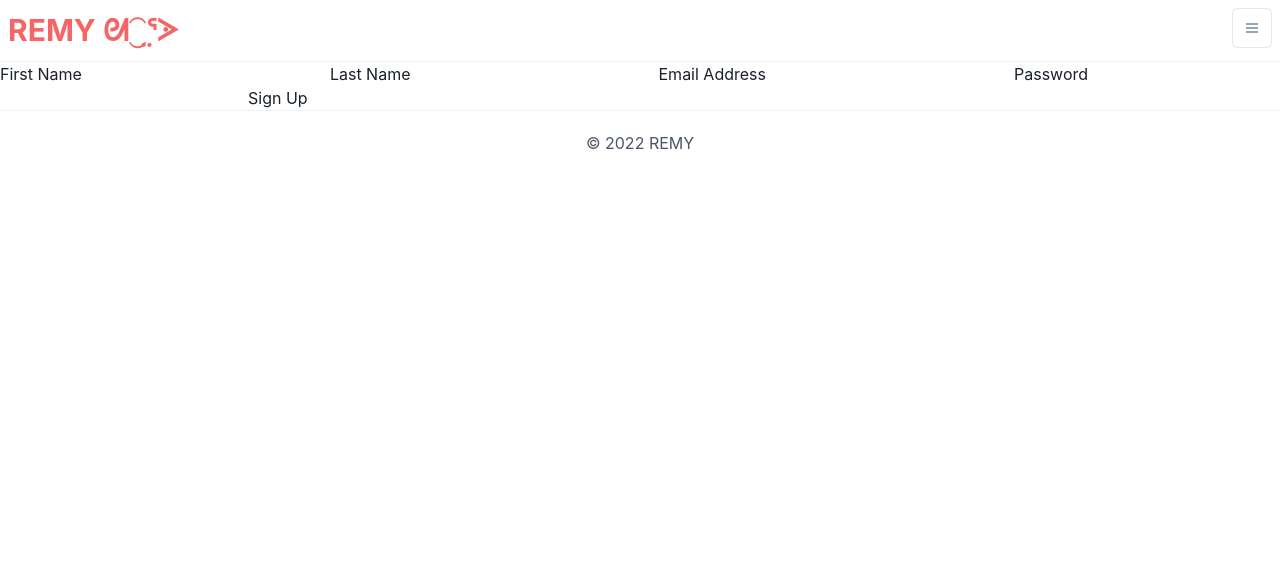
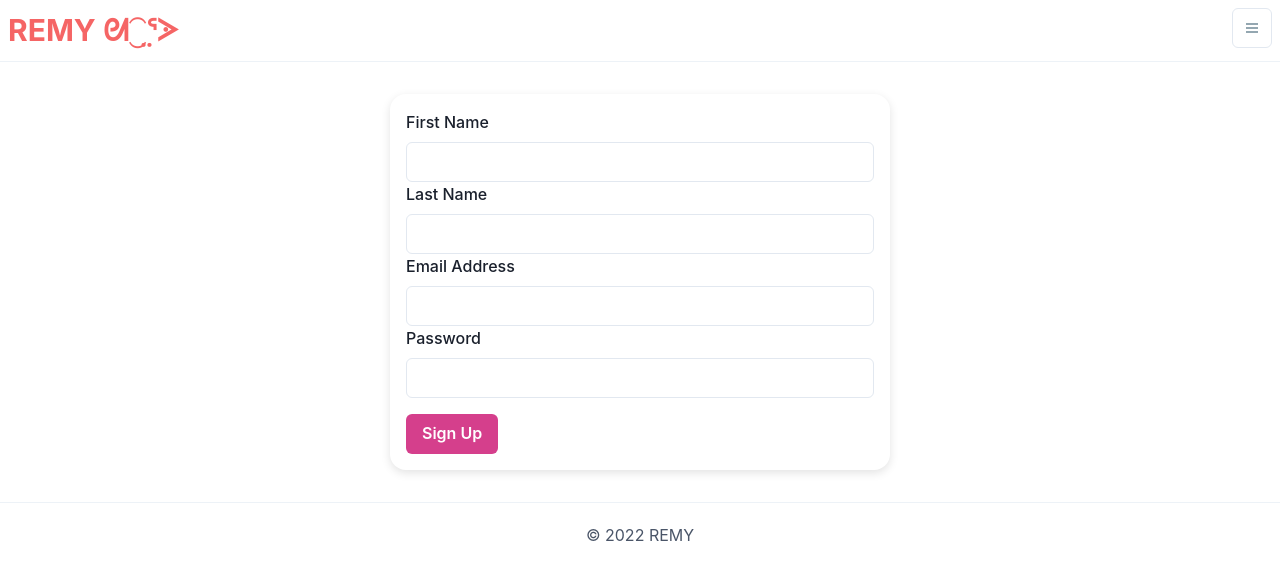
Before and after one commit to RemyCapstone/capstone, a Next.js app: page /signup in a window 1280 px wide. Shown: the top 580 px of the page. Built offline with nearby package versions, Linux system fonts and the light colour scheme.

Commit message:
Add styling to signup form and refactor Formik

```diff
--- a/components/SignupForm.js
+++ b/components/SignupForm.js
@@ -1,5 +1,15 @@
-import { useFormik } from 'formik';
+import { Fragment } from 'react';
+import { useFormik, Form, Field, Formik } from 'formik';
 import * as Yup from 'yup';
+
+import styles from './SignupForm.module.css'
+import {
+    FormControl,
+    FormLabel,
+    FormErrorMessage,
+    Input,
+    Button,
+} from '@chakra-ui/react'
 
 /*
 * @returns a form to be used for signing a user up.
@@ -17,44 +27,87 @@ const SignupForm = (props) => {
     * Validation via Yup
     * See here: https://formik.org/docs/tutorial#schema-validation-with-yup
     */
-    const formik = useFormik({
-        initialValues: {
+    // const formik = useFormik({
+    //     initialValues: {
+    //       firstName: '',
+    //       lastName: '',
+    //       email: '',
+    //       password: ''
+    //     },
+    //     validationSchema: Yup.object({
+    //       firstName: Yup.string()
+    //         .required('Required*'),
+    //       lastName: Yup.string()
+    //         .required('Required*'),
+    //       email: Yup.string().email('Invalid email address').required('Required'),
+    //       password: Yup.string()
+    //         .required('Required*')
+    //     }),
+    //     onSubmit: values => {
+    //       submitHandler(values);
+    //     },
+    // });
+
+    // initialValues: {
+    //     firstName: '',
+    //     lastName: '',
+    //     email: '',
+    //     password: ''
+    //   },
+    //   validationSchema: Yup.object({
+    //     firstName: Yup.string()
+    //       .required('Required*'),
+    //     lastName: Yup.string()
+    //       .required('Required*'),
+    //     email: Yup.string().email('Invalid email address').required('Required'),
+    //     password: Yup.string()
+    //       .required('Required*')
+    //   }),
+    //   onSubmit: values => {
+    //     submitHandler(values);
+    //   },
+
+    return (
+        <Fragment>
+        <Formik
+            initialValues={{
                 firstName: '',
                 lastName: '',
                 email: '',
                 password: ''
-        },
-        validationSchema: Yup.object({
+            }}
+            validationSchema={(Yup.object({
                 firstName: Yup.string()
-            .required('Required'),
+                  .required('Required*'),
                 lastName: Yup.string()
-            .required('Required'),
+                  .required('Required*'),
                 email: Yup.string().email('Invalid email address').required('Required'),
                 password: Yup.string()
-            .required('Required')
-        }),
-        onSubmit: values => {
+                  .required('Required*')
+            }))}
+            onSubmit={values => {
                 submitHandler(values);
-        },
-    });
-
-    return (
-        <form onSubmit={formik.handleSubmit}>
-            <label htmlFor="firstName">First Name</label>
-            <input
+            }}
+        >
+        {( formik, errors, touched ) => (
+        <form className={styles.form} onSubmit={formik.handleSubmit}>
+            <FormControl isInvalid={false}>
+                <FormLabel htmlFor="firstName">First Name</FormLabel>
+                <Input
                     id="firstName"
                     name="firstName"
                     type="text"
                     onChange={formik.handleChange}
                     onBlur={formik.handleBlur}
                     value={formik.values.firstName}
+                    className={styles.input}
                 />
                 {formik.touched.firstName && formik.errors.firstName ? (
-                <div>{formik.errors.firstName}</div>
+                    <div className={styles.errors}>{formik.errors.firstName}</div>
                 ) : null}
 
-            <label htmlFor="lastName">Last Name</label>
-            <input
+                <FormLabel htmlFor="lastName">Last Name</FormLabel>
+                <Input
                     id="lastName"
                     name="lastName"
                     type="text"
@@ -63,11 +116,11 @@ const SignupForm = (props) => {
                     value={formik.values.lastName}
                 />
                 {formik.touched.lastName && formik.errors.lastName ? (
-                <div>{formik.errors.lastName}</div>
+                    <div className={styles.errors}>{formik.errors.lastName}</div>
                 ) : null}
 
-            <label htmlFor="email">Email Address</label>
-            <input
+                <FormLabel htmlFor="email">Email Address</FormLabel>
+                <Input
                     id="email"
                     name="email"
                     type="email"
@@ -76,24 +129,34 @@ const SignupForm = (props) => {
                     value={formik.values.email}
                 />
                 {formik.touched.email && formik.errors.email ? (
-                <div>{formik.errors.email}</div>
+                    <div className={styles.errors}>{formik.errors.email}</div>
                 ) : null}
 
-            <label htmlFor="password">Password</label>
-            <input
+                <FormLabel htmlFor="password">Password</FormLabel>
+                <Input
                     id="password"
                     name="password"
-                type="text"
+                    type="password"
                     onChange={formik.handleChange}
                     onBlur={formik.handleBlur}
                     value={formik.values.password}
                 />
                 {formik.touched.password && formik.errors.password ? (
-                <div>{formik.errors.password}</div>
+                    <div className={styles.errors}>{formik.errors.password}</div>
                 ) : null}
 
-            <button type="submit">Sign Up</button>
+                <Button
+                    mt={4}
+                    colorScheme='pink'
+                    type='submit'
+                >
+                    Sign Up
+                </Button>
+            </FormControl>
         </form>
+        )}
+        </Formik>
+        </Fragment>
     );
 }
 
--- /dev/null
+++ b/components/SignupForm.module.css
@@ -0,0 +1,15 @@
+.form {
+    /* center the form */
+    display: block;
+    margin: 2rem auto;
+
+    /* other form styles */
+    padding: 1rem;
+    width: 500px;
+    box-shadow: 0 3px 10px rgb(227, 227, 227);
+    border-radius: 1rem;
+}
+
+.errors {
+    color: red;
+}
```
Also changed, not shown: 1 other file (tests, documents, lock files or other folders). Lines whose indentation alone changed are shown as unchanged.
